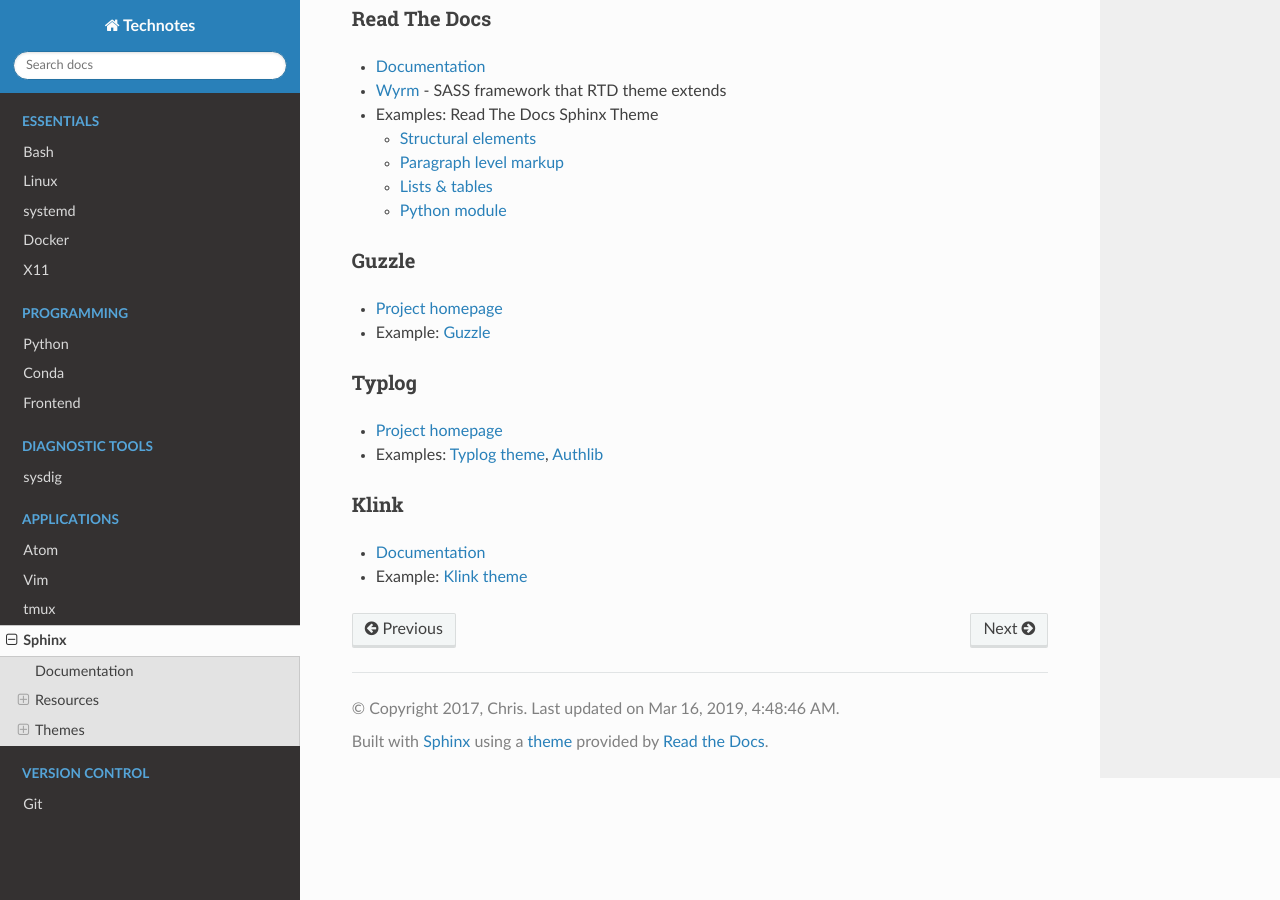
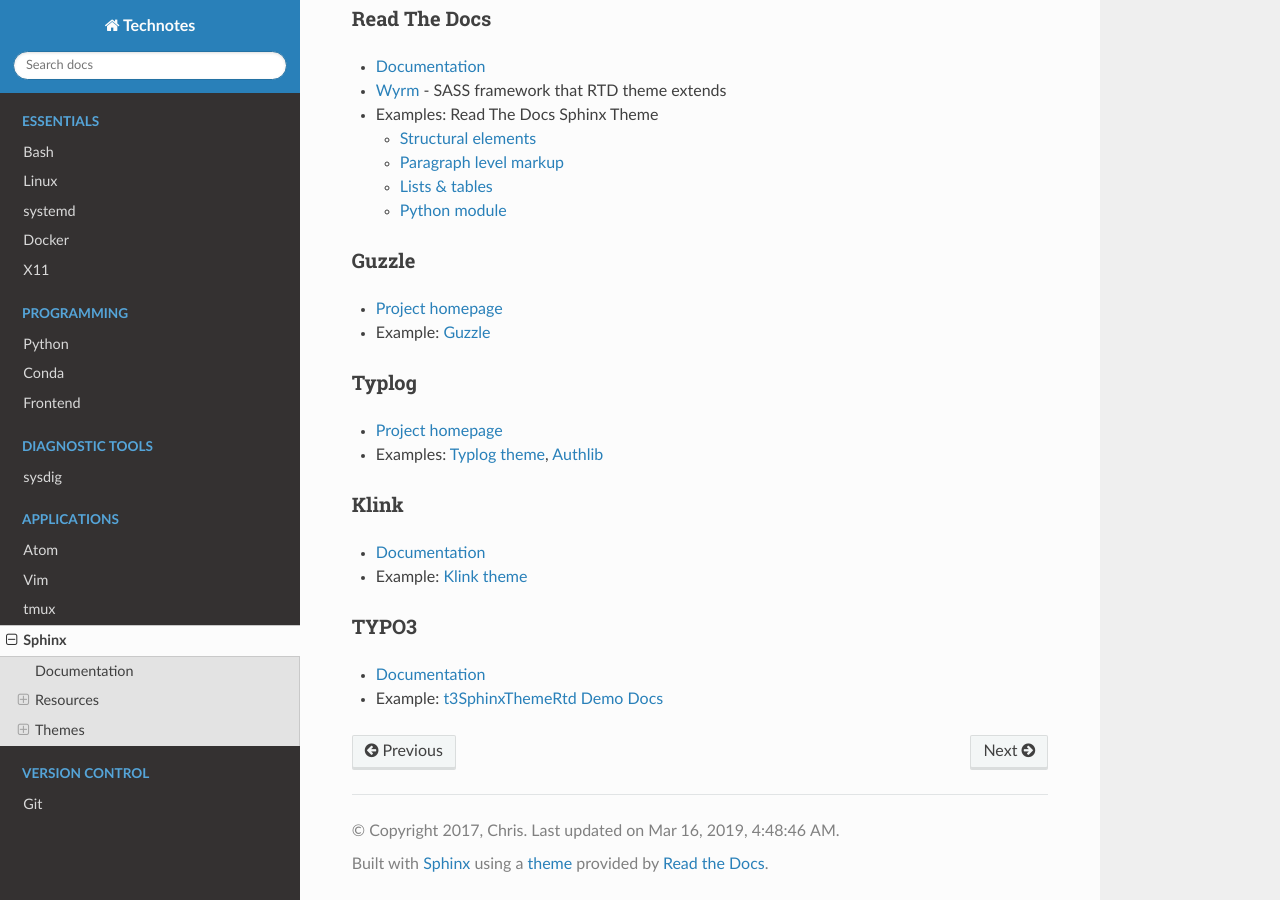
Before and after one commit to heterotopian/technotes, a Sphinx documentation site: the page built from source/sphinx.rst, in a window 1280 px wide and 900 px high, scrolled down 759 px. Built offline with Sphinx 7.4.7 and the Read the Docs theme 2.0.0, drawn with Linux system fonts in a browser that asks for light colours.

Commit message:
Add TYPO3 theme

```diff
--- a/source/sphinx.rst
+++ b/source/sphinx.rst
@@ -82,3 +82,11 @@
 - `Documentation <http://pmorissette.github.io/klink/index.html>`_
 - Example:
   `Klink theme <http://pmorissette.github.io/klink/examples.html>`_
+
+
+TYPO3
+-----
+
+- `Documentation <https://github.com/TYPO3-Documentation/t3SphinxThemeRtd>`_
+- Example:
+  `t3SphinxThemeRtd Demo Docs <https://docs.typo3.org/typo3cms/drafts/github/TYPO3-Documentation/t3SphinxThemeRtdDemoDocs/>`_
```
